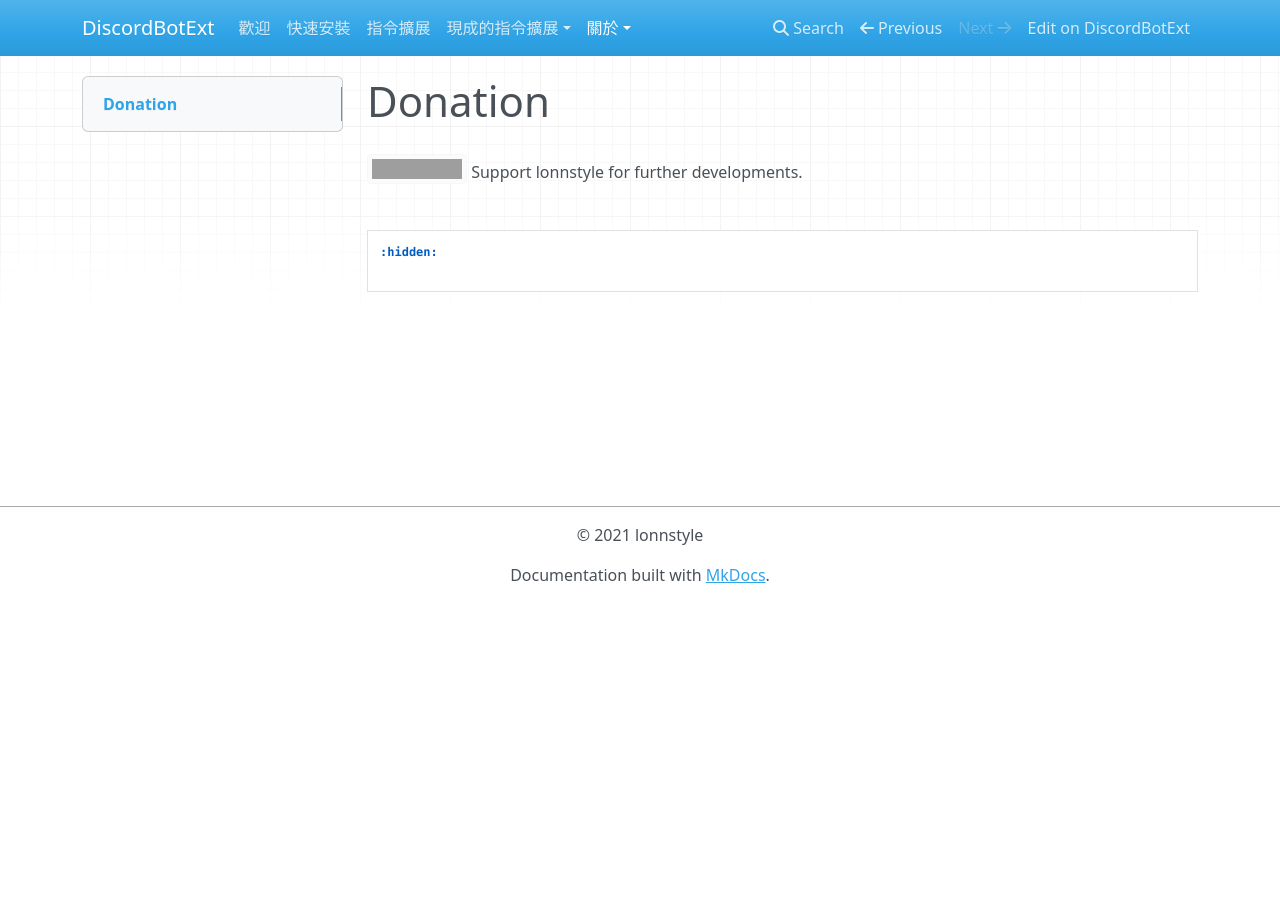
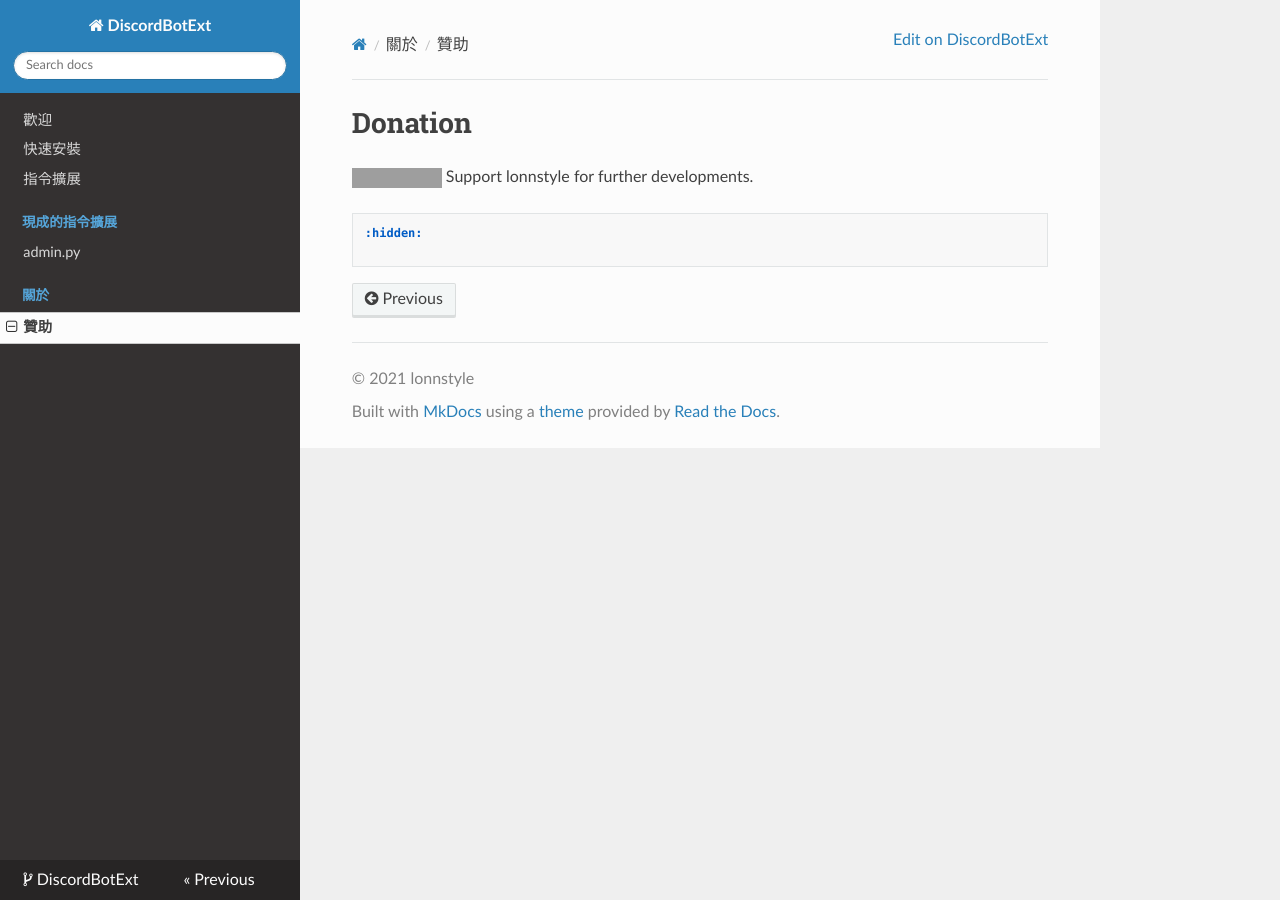
Before and after one commit to lonnstyle/DiscordBotExt, an MkDocs documentation site: the page built from docs/donate.md, in a window 1280 px wide. Built offline with MkDocs 1.6.1, drawn with Linux system fonts in a browser that asks for light colours; nearby versions of some CDN libraries; part of the change alters nothing that is shown; grey boxes are pictures that could not be loaded.

```diff
--- a/docs/requirements.txt
+++ b/docs/requirements.txt
@@ -1,5 +1,5 @@
 # requirements.txt
-mkdocs==0.15.0
+mkdocs==0.17.0
 mkdocs-bootstrap==0.1.1
 mkdocs-bootswatch==0.1.0
 markdown>=2.3.1,<2.5
--- a/mkdocs.yml
+++ b/mkdocs.yml
@@ -3,7 +3,12 @@ repo_url: https://github.com/lonnstyle/DiscordBotExt
 repo_name: DiscordBotExt
 site_author: lonnstyle
 copyright: © 2021 lonnstyle
-docs_dir: ./docs
+theme:
+    name: readthedocs
+    highlightjs: true
+    hljs_languages:
+        - yaml
+        - rust
 nav:
     - 歡迎: index.md
     - 快速安裝: quickInstall.md
```
